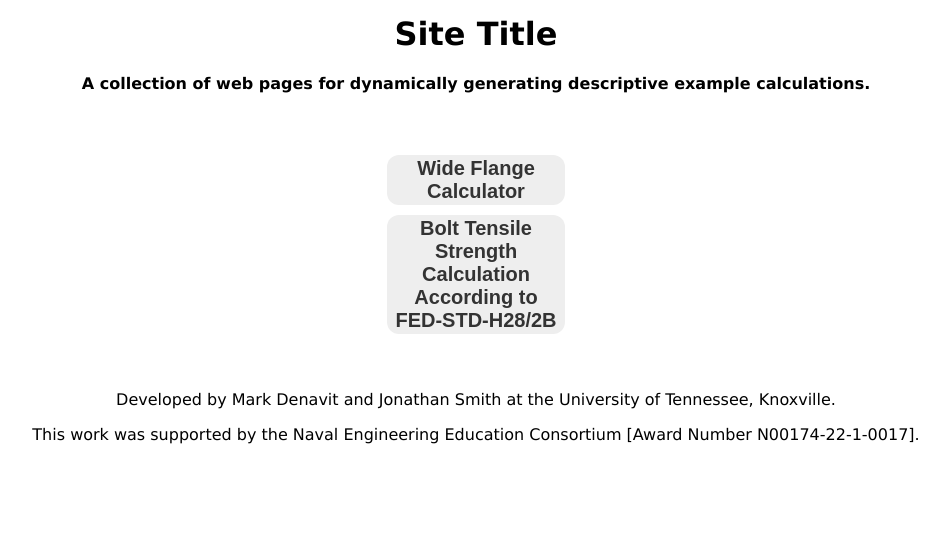
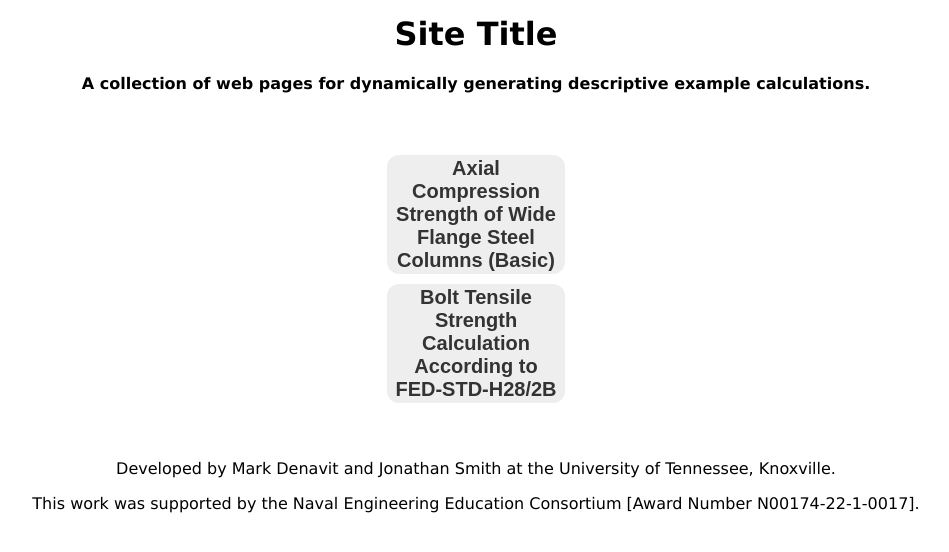
Before and after one commit to denavit/dynamic_examples, a Flask app: page / in a window 1280 px wide. Shown: the top 552 px of the page, without its empty margins (164-1113 px from the left). Run offline with Flask 3, Linux system fonts and the light colour scheme.

Commit message:
Update home.html

```diff
--- a/website/templates/home.html
+++ b/website/templates/home.html
@@ -6,7 +6,7 @@
       name="viewport"
       content="width=device-width,initial-scale=1"
     />
-    <title>Wide Flange Steel Members Calculator</title>
+    <title>Calculators - Home</title>
     <link href="static/design.css" rel="stylesheet" type="text/css" />
     <script src="https://polyfill.io/v3/polyfill.min.js?features=es6"></script>
     <script
@@ -40,7 +40,7 @@
       <div class="section">
         <div class="col-1"></div>
         <div class="col-2">
-          <a href="/wideFlange" class="button1"> Wide Flange Calculator</a>
+          <a href="/wideFlange" class="button1">Axial Compression Strength of Wide Flange Steel Columns (Basic)</a>
           <a href="/bolt" class="button1">Bolt Tensile Strength Calculation According to FED-STD-H28/2B</a>
         </div>
         <div class="col-1"></div>
```
